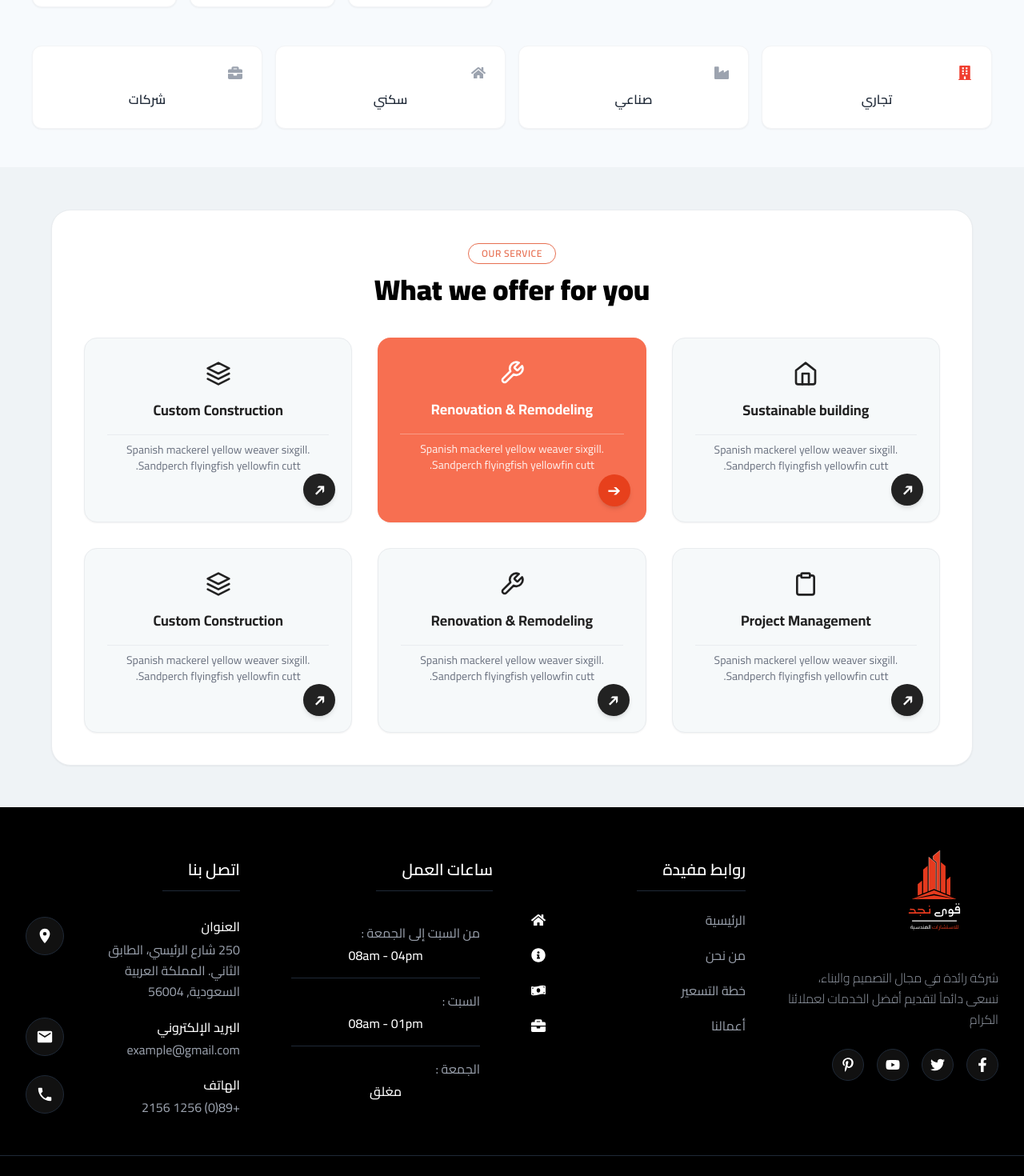
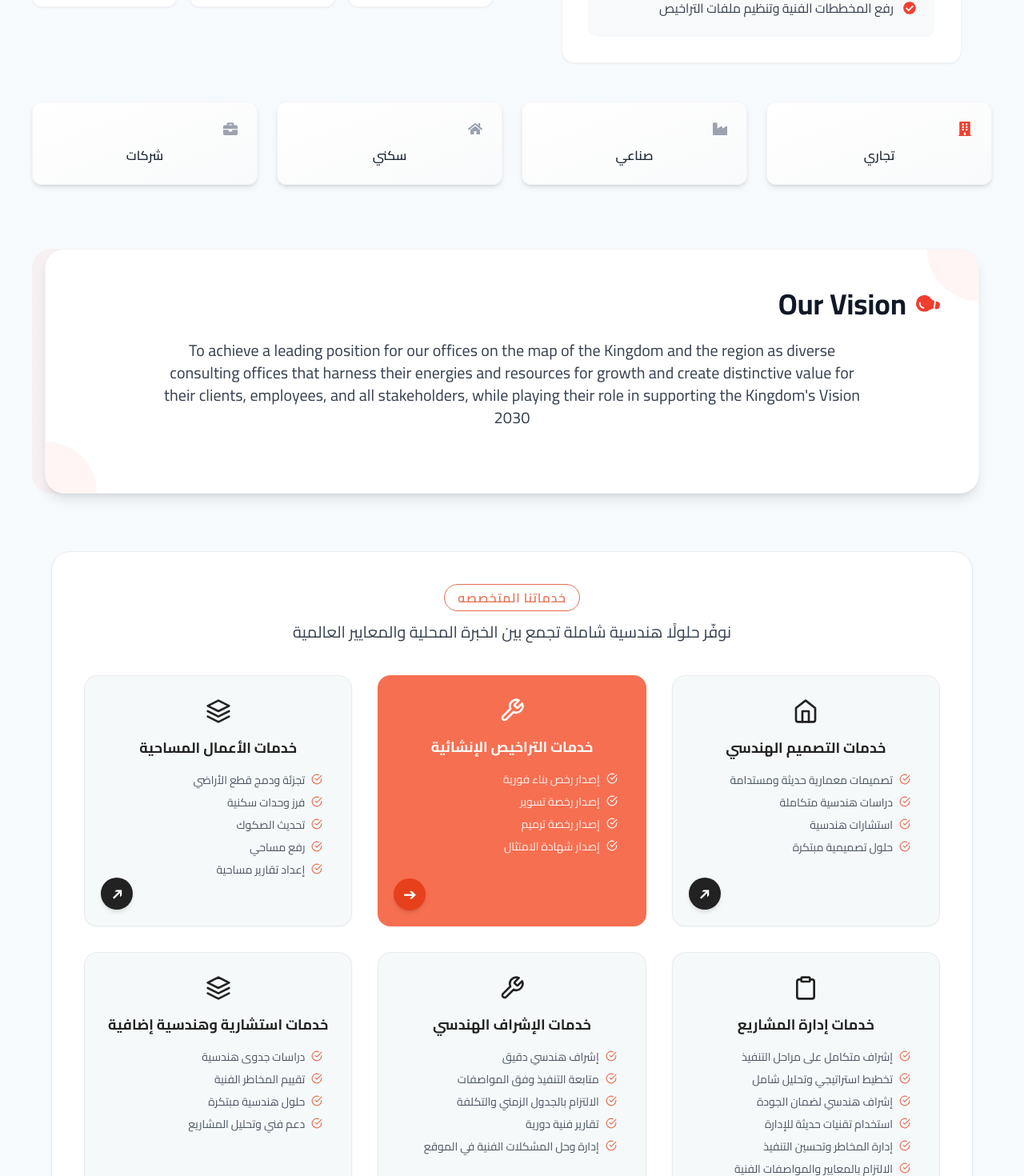
Before and after one commit to Asmaasamir20/Qawi-Najd, a React (Vite) app: page / in a window 1280 px wide. Shown: the part 1315-2785 px from the top of the page at 80% size. Built offline with nearby package versions, Linux system fonts and the light colour scheme.

Commit message:
add section

```diff
--- a/src/pages/components/Services/ServiceOverview.jsx
+++ b/src/pages/components/Services/ServiceOverview.jsx
@@ -1,81 +1,213 @@
-import React from 'react';
-import { FiHome, FiTool, FiLayers, FiClipboard } from 'react-icons/fi';
+import React, { useEffect, useState } from 'react';
+import { FiHome, FiTool, FiLayers, FiClipboard, FiCheckCircle } from 'react-icons/fi';
 
-const services = [
+const servicesAr = [
   {
-    title: 'Sustainable building',
-    desc: 'Spanish mackerel yellow weaver sixgill. Sandperch flyingfish yellowfin cutt.',
+    title: 'خدمات التصميم الهندسي',
     icon: <FiHome className='w-8 h-8' />,
-    active: false,
+    items: [
+      'تصميمات معمارية حديثة ومستدامة',
+      'دراسات هندسية متكاملة',
+      'استشارات هندسية',
+      'حلول تصميمية مبتكرة',
+    ],
   },
   {
-    title: 'Renovation & Remodeling',
-    desc: 'Spanish mackerel yellow weaver sixgill. Sandperch flyingfish yellowfin cutt.',
+    title: 'خدمات التراخيص الإنشائية',
     icon: <FiTool className='w-8 h-8' />,
-    active: true,
+    items: ['إصدار رخص بناء فورية', 'إصدار رخصة تسوير', 'إصدار رخصة ترميم', 'إصدار شهادة الامتثال'],
   },
   {
-    title: 'Custom Construction',
-    desc: 'Spanish mackerel yellow weaver sixgill. Sandperch flyingfish yellowfin cutt.',
+    title: 'خدمات الأعمال المساحية',
     icon: <FiLayers className='w-8 h-8' />,
-    active: false,
+    items: [
+      'تجزئة ودمج قطع الأراضي',
+      'فرز وحدات سكنية',
+      'تحديث الصكوك',
+      'رفع مساحي',
+      'إعداد تقارير مساحية',
+    ],
   },
   {
-    title: 'Project Management',
-    desc: 'Spanish mackerel yellow weaver sixgill. Sandperch flyingfish yellowfin cutt.',
+    title: 'خدمات إدارة المشاريع',
     icon: <FiClipboard className='w-8 h-8' />,
-    active: false,
+    items: [
+      'إشراف متكامل على مراحل التنفيذ',
+      'تخطيط استراتيجي وتحليل شامل',
+      'إشراف هندسي لضمان الجودة',
+      'استخدام تقنيات حديثة للإدارة',
+      'إدارة المخاطر وتحسين التنفيذ',
+      'الالتزام بالمعايير والمواصفات الفنية',
+    ],
   },
   {
-    title: 'Renovation & Remodeling',
-    desc: 'Spanish mackerel yellow weaver sixgill. Sandperch flyingfish yellowfin cutt.',
+    title: 'خدمات الإشراف الهندسي',
     icon: <FiTool className='w-8 h-8' />,
-    active: false,
+    items: [
+      'إشراف هندسي دقيق',
+      'متابعة التنفيذ وفق المواصفات',
+      'الالتزام بالجدول الزمني والتكلفة',
+      'تقارير فنية دورية',
+      'إدارة وحل المشكلات الفنية في الموقع',
+    ],
   },
   {
-    title: 'Custom Construction',
-    desc: 'Spanish mackerel yellow weaver sixgill. Sandperch flyingfish yellowfin cutt.',
+    title: 'خدمات استشارية وهندسية إضافية',
     icon: <FiLayers className='w-8 h-8' />,
-    active: false,
+    items: [
+      'دراسات جدوى هندسية',
+      'تقييم المخاطر الفنية',
+      'حلول هندسية مبتكرة',
+      'دعم فني وتحليل المشاريع',
+    ],
+  },
+];
+
+const servicesEn = [
+  {
+    title: 'Engineering Design Services',
+    icon: <FiHome className='w-8 h-8' />,
+    items: [
+      'Modern and sustainable architectural designs',
+      'Comprehensive engineering studies',
+      'Engineering consultations',
+      'Innovative design solutions',
+    ],
+  },
+  {
+    title: 'Construction Licensing Services',
+    icon: <FiTool className='w-8 h-8' />,
+    items: [
+      'Instant building permits',
+      'Fencing permit issuance',
+      'Renovation permit issuance',
+      'Compliance certificate issuance',
+    ],
+  },
+  {
+    title: 'Surveying Services',
+    icon: <FiLayers className='w-8 h-8' />,
+    items: [
+      'Land parcel subdivision and merging',
+      'Residential unit segregation',
+      'Deed updates',
+      'Topographic surveying',
+      'Surveying reports preparation',
+    ],
+  },
+  {
+    title: 'Project Management Services',
+    icon: <FiClipboard className='w-8 h-8' />,
+    items: [
+      'Comprehensive supervision of execution stages',
+      'Strategic planning and comprehensive analysis',
+      'Engineering supervision for quality assurance',
+      'Utilizing modern management technologies',
+      'Risk management and process improvement',
+      'Commitment to technical standards and specifications',
+    ],
+  },
+  {
+    title: 'Engineering Supervision Services',
+    icon: <FiTool className='w-8 h-8' />,
+    items: [
+      'Accurate engineering supervision',
+      'Execution monitoring as per specifications',
+      'Commitment to schedule and cost',
+      'Periodic technical reports',
+      'On-site technical problem solving',
+    ],
+  },
+  {
+    title: 'Additional Consulting & Engineering Services',
+    icon: <FiLayers className='w-8 h-8' />,
+    items: [
+      'Engineering feasibility studies',
+      'Technical risk assessment',
+      'Innovative engineering solutions',
+      'Technical support and project analysis',
+    ],
   },
 ];
 
 const ServiceOverview = () => {
+  const [isRTL, setIsRTL] = useState(() => {
+    if (typeof window !== 'undefined') {
+      const htmlDir = document.documentElement.getAttribute('dir');
+      return htmlDir === 'rtl';
+    }
+    return false;
+  });
+
+  useEffect(() => {
+    if (typeof window === 'undefined') return;
+
+    const html = document.documentElement;
+    const updateDir = () => setIsRTL(html.getAttribute('dir') === 'rtl');
+
+    const observer = new MutationObserver(updateDir);
+    observer.observe(html, { attributes: true, attributeFilter: ['dir'] });
+
+    updateDir();
+
+    return () => observer.disconnect();
+  }, []);
+
+  const services = isRTL ? servicesAr : servicesEn;
+  const sectionTitle = isRTL ? ' خدماتنا المتخصصه' : 'Our Services';
+  const sectionSubtitle = isRTL
+    ? '  نوفّر حلولًا هندسية شاملة تجمع بين الخبرة المحلية والمعايير العالمية'
+    : 'We provide comprehensive engineering solutions that combine local expertise with international standards.';
+  const ulDir = isRTL ? 'rtl' : 'ltr';
   return (
-    <div className='min-h-screen bg-[#EFF3F6] flex items-center justify-center py-6 px-2'>
+    <div className='min-h-screen  flex items-center justify-center py-6 px-2'>
       <div className='bg-white rounded-3xl p-6 md:p-10 max-w-6xl w-full shadow-sm border border-[#e9ecef]'>
         <div className='text-center mb-10'>
-          <div className='text-xs text-[#e76f51] font-semibold mb-3 inline-block border border-[#e76f51] rounded-full px-4 py-1 tracking-wider'>
-            OUR SERVICE
+          <div className='text-md text-[#e76f51] font-semibold mb-3 inline-block border border-[#e76f51] rounded-full px-4 py-1 tracking-wider'>
+            {sectionTitle}
           </div>
-          <h2 className='font-black text-3xl md:text-4xl mb-0 mt-0'>What we offer for you</h2>
+          <h2 className='text-gray-700 text-lg md:text-xl leading-relaxed mb-0 mt-0'>
+            {sectionSubtitle}
+          </h2>
         </div>
         <div className='grid grid-cols-1 md:grid-cols-2 lg:grid-cols-3 gap-8'>
           {services.map((service, idx) => (
             <div
               key={idx}
-              className={`group relative flex flex-col h-full rounded-2xl p-7 transition-all duration-500 border cursor-pointer ${service.active ? 'bg-[#f76f51] text-white border-none' : 'bg-[#f6f9fa] text-[#222] border-[#e9ecef]'} shadow-sm hover:shadow-lg hover:scale-105`}
+              className={`group relative flex flex-col h-full rounded-2xl p-7 transition-all duration-300 border cursor-pointer
+                ${idx === 1 ? 'bg-[#f76f51] text-white border-none' : 'bg-[#f6f9fa] text-[#222] border-[#e9ecef]'}
+                shadow-sm
+                hover:shadow-lg
+                hover:-translate-y-1
+                hover:scale-105
+                ${idx !== 1 ? 'hover:border-[#e7401c]' : ''}
+              `}
             >
               <div
-                className={`mb-4 flex items-center justify-center transition-all duration-500 ${service.active ? 'text-white' : 'text-[#222]'} group-hover:-translate-y-1 group-hover:rotate-6`}
+                className={`mb-4 flex items-center justify-center transition-all duration-500 ${idx === 1 ? 'text-white' : 'text-[#222]'} group-hover:-translate-y-1 group-hover:rotate-6`}
               >
                 {service.icon}
               </div>
-              <div className='font-bold text-lg mb-2 text-center'>{service.title}</div>
-              <hr
-                className={`my-2 border-t ${service.active ? 'border-white/30' : 'border-[#e9ecef]'}`}
-              />
-              <div
-                className={`text-sm mb-8 text-center ${service.active ? 'text-white/90' : 'text-gray-500'}`}
+              <div className='font-bold text-lg mb-4 text-center'>{service.title}</div>
+              <ul
+                className={`flex-1 mb-8 text-sm text-${isRTL ? 'right' : 'left'} pr-2 space-y-2 ${idx === 1 ? 'text-white/90' : 'text-gray-600'}`}
+                dir={ulDir}
               >
-                {service.desc}
-              </div>
+                {service.items.map((item, i) => (
+                  <li key={i} className='flex items-start gap-2'>
+                    <FiCheckCircle
+                      className={`mt-0.5 flex-shrink-0 ${idx === 1 ? 'text-white' : 'text-[#e76f51]'}`}
+                    />
+                    <span>{item}</span>
+                  </li>
+                ))}
+              </ul>
               <button
                 className={`
-                  absolute right-5 bottom-5 w-10 h-10 rounded-full flex items-center justify-center text-xl shadow-md
+                  absolute bottom-5 ltr:right-5 rtl:left-5 w-10 h-10 rounded-full flex items-center justify-center text-xl shadow-md
                   transition-all duration-500
                   ${
-                    service.active
+                    idx === 1
                       ? 'bg-[#e7401c] text-white'
                       : 'bg-[#222] text-white group-hover:bg-[#e7401c] group-hover:text-white'
                   }
@@ -83,7 +215,7 @@ const ServiceOverview = () => {
               >
                 <span
                   className={`inline-block transition-all duration-500
-                    ${service.active ? '' : ' -rotate-45 group-hover:rotate-0'}`}
+                    ${idx === 1 ? '' : ' -rotate-45 group-hover:rotate-0'}`}
                 >
                   ➔
                 </span>
--- a/src/pages/components/about/AboutOverview.jsx
+++ b/src/pages/components/about/AboutOverview.jsx
@@ -1,5 +1,6 @@
 import React from 'react';
 import { useTranslation } from 'react-i18next';
+import { motion } from 'framer-motion';
 import {
   FaBuilding,
   FaIndustry,
@@ -8,6 +9,7 @@ import {
   FaRegFileAlt,
   FaCheckCircle,
   FaArrowRight,
+  FaLightbulb,
 } from 'react-icons/fa';
 import { GiDemolish } from 'react-icons/gi';
 import { MdHomeRepairService } from 'react-icons/md';
@@ -16,6 +18,78 @@ import { TbArrowsDiagonal2 } from 'react-icons/tb';
 const AboutOverview = () => {
   const { t, i18n } = useTranslation();
   const isRTL = i18n.language === 'ar';
+
+  // Animation variants - simplified
+  const containerVariants = {
+    hidden: { opacity: 0 },
+    visible: {
+      opacity: 1,
+      transition: {
+        staggerChildren: 0.3,
+        delayChildren: 0.2,
+        duration: 0.8,
+        ease: 'easeOut',
+      },
+    },
+  };
+
+  const itemVariants = {
+    hidden: {
+      opacity: 0,
+      y: 50,
+      scale: 0.95,
+    },
+    visible: {
+      opacity: 1,
+      y: 0,
+      scale: 1,
+      transition: {
+        type: 'spring',
+        stiffness: 100,
+        damping: 15,
+        duration: 0.8,
+      },
+    },
+  };
+
+  const circleVariants = {
+    hidden: {
+      scale: 0,
+      opacity: 0,
+    },
+    visible: {
+      scale: 1,
+      opacity: 1,
+      transition: {
+        type: 'spring',
+        stiffness: 50,
+        damping: 20,
+        delay: 0.5,
+      },
+    },
+  };
+
+  const titleVariants = {
+    animate: {
+      scale: [1, 1.05, 1],
+      transition: {
+        duration: 2,
+        repeat: Infinity,
+        ease: 'easeInOut',
+      },
+    },
+  };
+
+  const iconVariants = {
+    animate: {
+      rotate: [0, 360],
+      transition: {
+        duration: 8,
+        repeat: Infinity,
+        ease: 'linear',
+      },
+    },
+  };
 
   // Features/services
   const features = [
@@ -98,14 +172,24 @@ const AboutOverview = () => {
             <div className='bg-white rounded-2xl w-full max-w-[500px] p-8 shadow-sm border border-gray-100'>
               <div className='flex flex-col gap-6'>
                 <div className='flex items-center gap-3'>
-                  <span className='inline-block bg-[#fff0ed] text-[#f03e2f] px-4 py-1 rounded-full text-xs font-bold'>
+                  <span className='inline-block bg-[#fff0ed] text-[#f03e2f] px-4 py-1 rounded-full text-md font-bold'>
                     {t('about.badge')}
                   </span>
                 </div>
                 <h2 className='text-2xl md:text-3xl font-extrabold text-gray-900 leading-snug'>
                   {t('about.title')}
                 </h2>
+
                 <p className='text-gray-600 text-base leading-relaxed'>{t('about.description')}</p>
+                <motion.p
+                  variants={itemVariants}
+                  className='text-gray-700 text-base  leading-relaxed mb-3 '
+                >
+                  {t(
+                    'about.commitment',
+                    'At "Qawi Najd", we are committed to quality, speed, and accuracy in delivering our services, to be the best engineering partner for your project success.'
+                  )}
+                </motion.p>
                 <div className='bg-[#f8f9fa] rounded-xl p-6'>
                   <h3 className='text-lg font-bold text-gray-800 mb-4'>{t('about.services')}</h3>
                   <ul className='space-y-3'>
@@ -152,7 +236,7 @@ const AboutOverview = () => {
                 <div className='text-sm text-gray-600'>{t('about.satisfaction')}</div>
               </div>
               <div className='bg-white rounded-xl p-6 text-center shadow-sm border border-gray-100'>
-                <div className='text-3xl font-bold text-[#f03e2f] mb-2'>15+</div>
+                <div className='text-3xl font-bold text-[#f03e2f] mb-2'>20+</div>
                 <div className='text-sm text-gray-600'>{t('about.experience')}</div>
               </div>
               <div className='bg-white rounded-xl p-6 text-center shadow-sm border border-gray-100'>
@@ -165,19 +249,84 @@ const AboutOverview = () => {
 
         {/* قسم التصنيفات */}
         <div className='mt-12'>
-          <div className='grid grid-cols-2 md:grid-cols-4 gap-4'>
+          <div className='grid grid-cols-2 md:grid-cols-4 gap-6'>
             {categories.map((cat, i) => (
               <div
                 key={i}
-                className='bg-white rounded-xl p-6 text-center shadow-sm border border-gray-100 hover:border-[#f03e2f] transition-colors'
+                className='group bg-gradient-to-br from-white to-gray-50 rounded-xl p-6 text-center shadow-md border border-gray-100 hover:border-[#f03e2f] transition-all duration-500 hover:shadow-xl hover:-translate-y-2 relative overflow-hidden'
               >
-                <div className='text-2xl mb-3'>{cat.icon}</div>
-                <div className='font-semibold text-gray-800'>{cat.label}</div>
+                <div className='absolute inset-0 bg-gradient-to-br from-[#f03e2f]/10 via-transparent to-transparent opacity-0 group-hover:opacity-100 transition-all duration-500'></div>
+                <div className='absolute -inset-1 bg-gradient-to-r from-[#f03e2f]/20 to-transparent opacity-0 group-hover:opacity-100 blur-xl transition-all duration-500'></div>
+                <div className='relative z-10'>
+                  <div className='text-3xl mb-3 transform group-hover:scale-110 group-hover:rotate-3 transition-all duration-500 text-[#f03e2f]'>
+                    {cat.icon}
+                  </div>
+                  <div className='font-semibold text-gray-800 group-hover:text-[#f03e2f] transition-all duration-500 transform group-hover:translate-y-1'>
+                    {cat.label}
+                  </div>
+                </div>
               </div>
             ))}
           </div>
         </div>
       </div>
+
+      {/* قسم الرؤية */}
+      <motion.div
+        initial='hidden'
+        whileInView='visible'
+        viewport={{ once: true, amount: 0.2 }}
+        variants={containerVariants}
+        className='mt-20 relative'
+      >
+        <motion.div
+          variants={circleVariants}
+          className='absolute inset-0 bg-gradient-to-r from-[#f03e2f]/5 to-transparent rounded-3xl'
+        ></motion.div>
+        <div className='max-w-7xl mx-auto px-4'>
+          <motion.div
+            variants={itemVariants}
+            className='bg-white rounded-3xl p-8 md:p-12 shadow-lg border border-gray-100 relative overflow-hidden'
+          >
+            <motion.div
+              variants={circleVariants}
+              className='absolute top-0 right-0 w-32 h-32 bg-[#f03e2f]/5 rounded-full -mr-16 -mt-16'
+            ></motion.div>
+            <motion.div
+              variants={circleVariants}
+              className='absolute bottom-0 left-0 w-32 h-32 bg-[#f03e2f]/5 rounded-full -ml-16 -mb-16'
+            ></motion.div>
+
+            <div className='relative z-10'>
+              <motion.div
+                variants={itemVariants}
+                className='flex items-center gap-3 mb-6'
+                animate='animate'
+              >
+                <motion.div variants={iconVariants} className='text-[#f03e2f] text-3xl'>
+                  <FaLightbulb />
+                </motion.div>
+                <motion.h2
+                  variants={titleVariants}
+                  className='text-3xl md:text-4xl font-bold text-gray-900'
+                >
+                  {t('about.vision.title', 'Our Vision')}
+                </motion.h2>
+              </motion.div>
+
+              <motion.p
+                variants={itemVariants}
+                className='text-gray-700 text-lg md:text-xl leading-relaxed mb-8 text-center max-w-4xl mx-auto'
+              >
+                {t(
+                  'about.vision.main',
+                  "To achieve a leading position for our offices on the map of the Kingdom and the region as diverse consulting offices that harness their energies and resources for growth and create distinctive value for their clients, employees, and all stakeholders, while playing their role in supporting the Kingdom's Vision 2030"
+                )}
+              </motion.p>
+            </div>
+          </motion.div>
+        </div>
+      </motion.div>
     </div>
   );
 };
```
Also changed, not shown: 1 other file (tests, documents, lock files or other folders).
